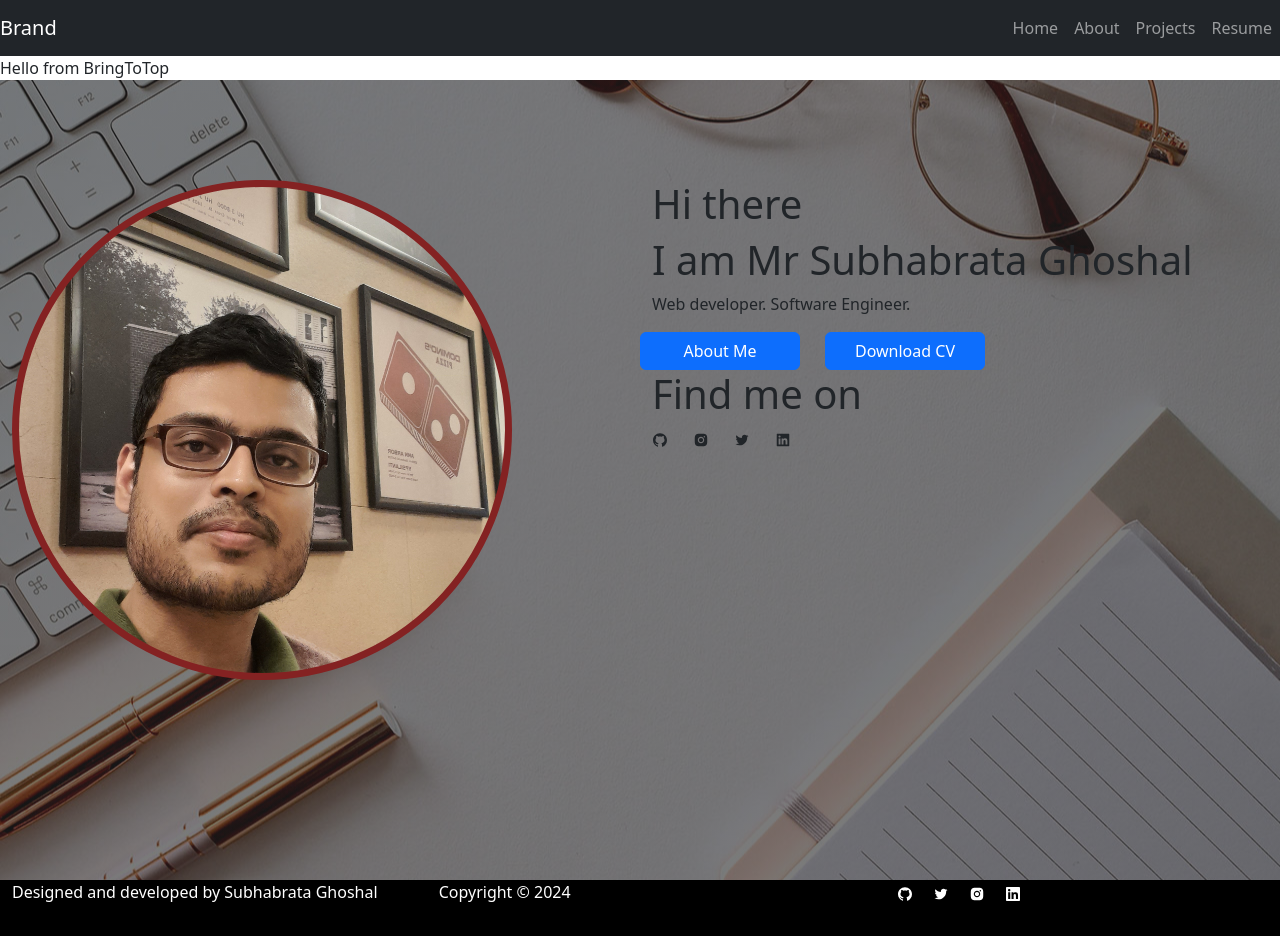
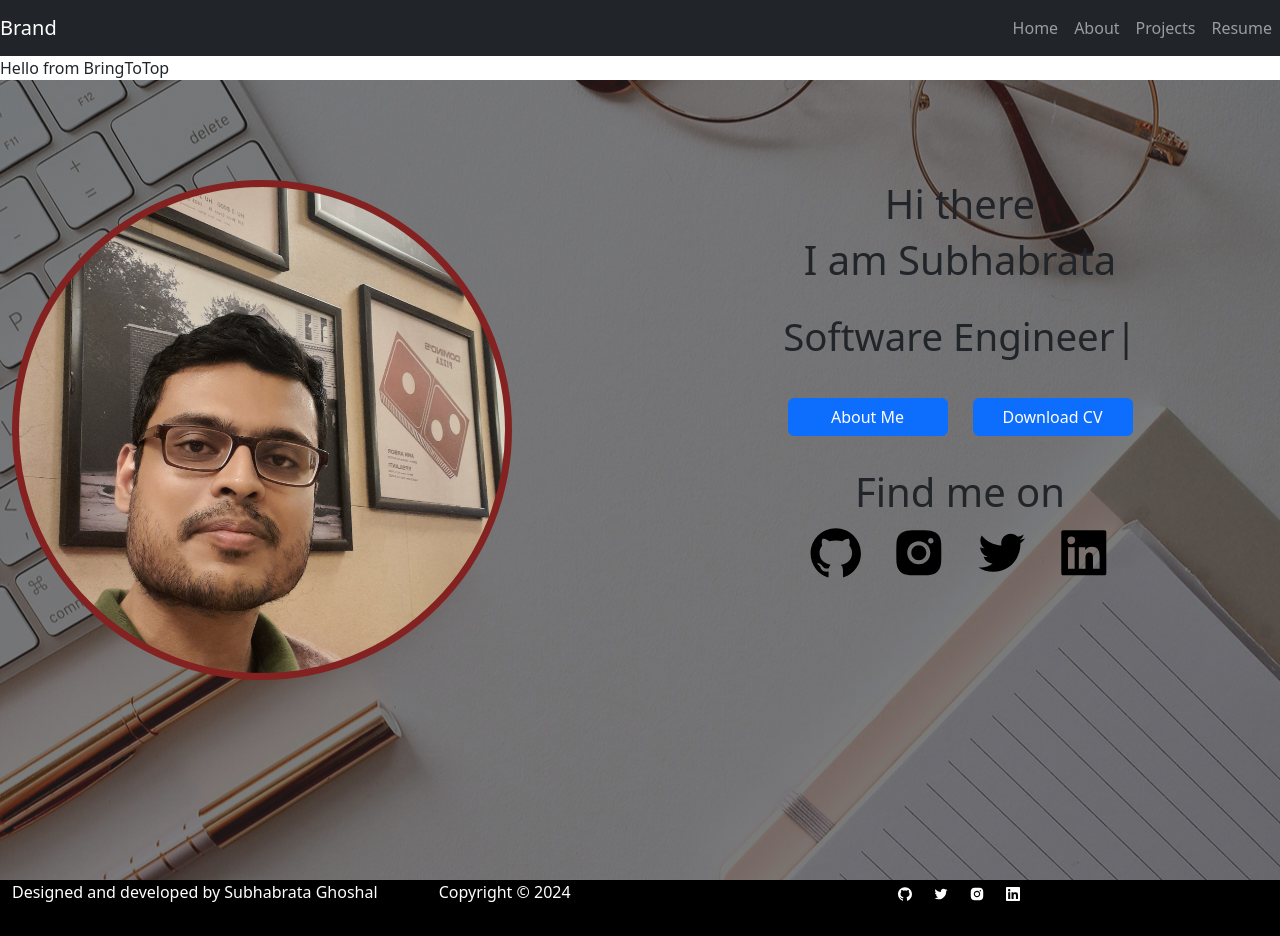
Before and after one commit to Subho1011/Portfolio_App, a React (Create React App) app: page / in a window 1280 px wide. Built offline with nearby package versions, Linux system fonts and the light colour scheme.

Commit message:
Type writer effect is added. Spacing are adjusted. Links are created

```diff
--- a/package.json
+++ b/package.json
@@ -14,6 +14,7 @@
     "react-pdf": "^8.0.2",
     "react-router-dom": "^6.23.0",
     "react-scripts": "5.0.1",
+    "typewriter-effect": "^2.21.0",
     "web-vitals": "^2.1.4"
   },
   "scripts": {
--- a/src/App.css
+++ b/src/App.css
@@ -119,6 +119,23 @@
   background-size:cover;
 }
 
+.button-container{
+  justify-content: center;
+  margin-bottom: 2rem;
+}
+
+.icons-list{
+  display:flex;
+  list-style-type:none;
+  gap:25px;
+  justify-content:center;
+}
+
+.icons-list li a svg{
+  font-size: 3.6rem;
+  color: black;
+}
+
 /*Project Page*/
 
 .project-card {
--- a/src/components/Home/Home.js
+++ b/src/components/Home/Home.js
@@ -2,6 +2,7 @@ import React from "react";
 import { Container, Col, Row } from "react-bootstrap";
 import { AiFillGithub, AiFillInstagram, AiOutlineTwitter, AiFillLinkedin } from "react-icons/ai";
 import { Button } from "react-bootstrap";
+import Typing from "./Typing";
 
 const Home = () => {
   return (
@@ -11,32 +12,34 @@ const Home = () => {
           <div className="image"></div>
         </Col>
         <Col>
-          <Row>
+          <Row style={{textAlign:'center', marginBottom:'1rem',}}>
             <h1>Hi there</h1>
-            <h1>I am Mr Subhabrata Ghoshal</h1>
-            <p>Web developer. Software Engineer.</p>
+            <h1>I am Subhabrata</h1>
           </Row>
-          <Row>
+          <Row style={{textAlign:'center', marginBottom:'2rem', fontSize:'2.4rem'}}>
+          <Typing/>
+          </Row>
+          <Row className='button-container'>
             <Button style={{width:"25%", marginRight:"25px"}}>About Me</Button>
             <Button style={{width:"25%",}}>Download CV</Button>
           </Row>
-          <Row>
+          <Row style={{textAlign:'center',}}>
             <h1>Find me on</h1>
-            <ul style={{display:"flex",listStyleType:"none",gap:"25px",}}>
+            <ul className="icons-list">
               <li>
-                <a><AiFillGithub /></a>
+                <a href="https://github.com/Subho1011" target="blank" ><AiFillGithub /></a>
               </li>
 
               <li>
-                <a><AiFillInstagram /></a>
+                <a href="https://www.instagram.com/fitcoach_subho/" target="blank"><AiFillInstagram /></a>
               </li>
 
               <li>
-                <a><AiOutlineTwitter /></a>
+                <a href="https://twitter.com/Subha101196" target="blank"><AiOutlineTwitter /></a>
               </li>
 
               <li>
-                <a><AiFillLinkedin /></a>
+                <a href="https://www.linkedin.com/in/subhabrata-ghoshal-693998157/" target="blank"><AiFillLinkedin /></a>
               </li>
             </ul>
           </Row>
--- /dev/null
+++ b/src/components/Home/Typing.js
@@ -0,0 +1,18 @@
+import Typewriter from 'typewriter-effect';
+
+const Typing = () => {
+  return (
+    <Typewriter
+      options={{
+        strings: ['Web Developer', 'Software Engineer', 'FrontEnd Developer', 'MERN Stack Developer'],
+        autoStart: true,
+        loop: true,
+        delay: 75,
+        deleteAll: 3000,
+
+      }}
+    />
+  );
+};
+
+export default Typing;
```
Also changed, not shown: 1 other file (tests, documents, lock files or other folders).
